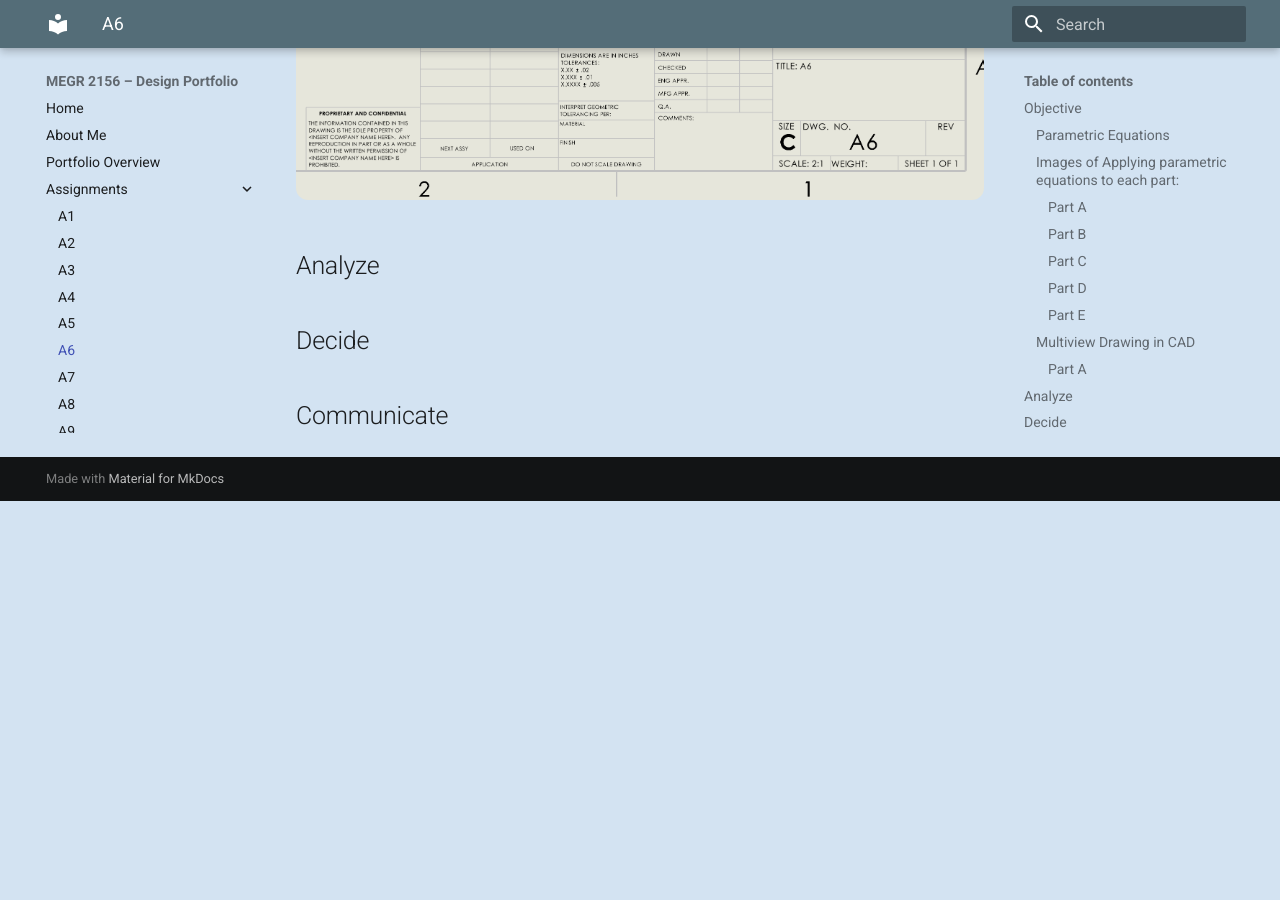
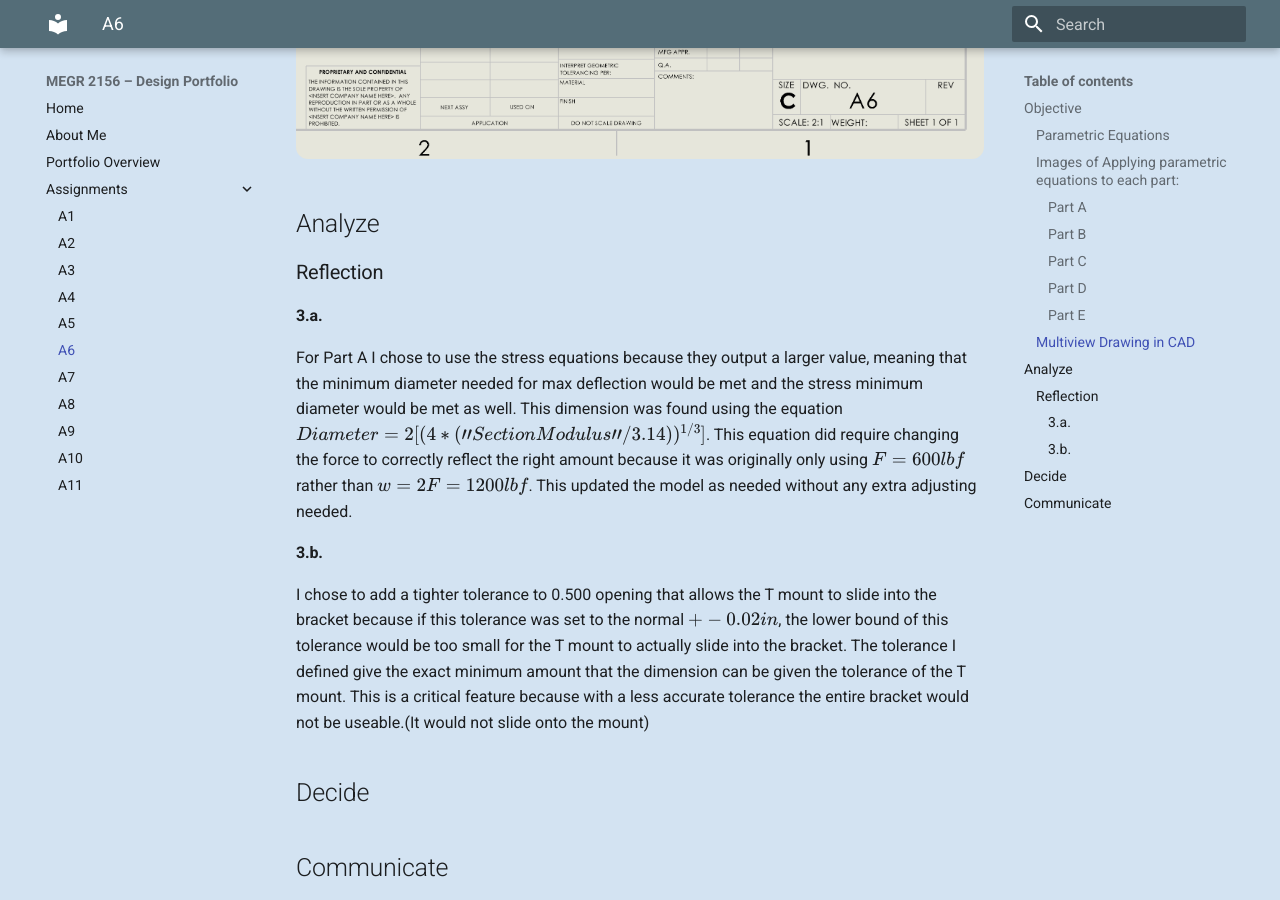
Before and after one commit to Noah-DiMenna/megr2156-portfolio, an MkDocs documentation site: the page built from docs/assignments/A06/index.md, in a window 1280 px wide and 900 px high, scrolled down 3511 px. Built offline with MkDocs 1.6.1 and Material for MkDocs 9.7.7, drawn with Linux system fonts in a browser that asks for light colours; before the commit the page ends 4012 px from its top, so only the background shows below that.

Commit message:
Enhance index.md with reflection and analysis for Part A
Added reflection section with detailed analysis for Part A, including stress equations and tolerance adjustments.

```diff
--- a/docs/assignments/A06/index.md
+++ b/docs/assignments/A06/index.md
@@ -24,13 +24,22 @@
 
 ### Multiview Drawing in CAD
 
-#### Part A
 <img src="A6-DRAWING.png" style="border-radius: 12px; width: 100%;">
 
 <img src="A6-DRAWING-CLOSE.png" style="border-radius: 12px; width: 100%;">
 
 ## Analyze
 
+### Reflection
+
+#### 3.a.
+
+For Part A I chose to use the stress equations because they output a larger value, meaning that the minimum diameter needed for max deflection would be met and the stress minimum diameter would be met as well. This dimension was found using the equation $Diameter= 2[( 4 * ( "Section Modulus" / 3.14 ) ) ^{1 / 3}]$. This equation did require changing the force to correctly reflect the right amount because it was originally only using $F=600lbf$ rather than $w=2F=1200lbf$. This updated the model as needed without any extra adjusting needed.
+
+#### 3.b.
+
+I chose to add a tighter tolerance to 0.500 opening that allows the T mount to slide into the bracket because if this tolerance was set to the normal $+-0.02in$, the lower bound of this tolerance would be too small for the T mount to actually slide into the bracket. The tolerance I defined give the exact minimum amount that the dimension can be given the tolerance of the T mount. This is a critical feature because with a less accurate tolerance the entire bracket would not be useable.(It would not slide onto the mount)
+
 
 ## Decide
 
```
